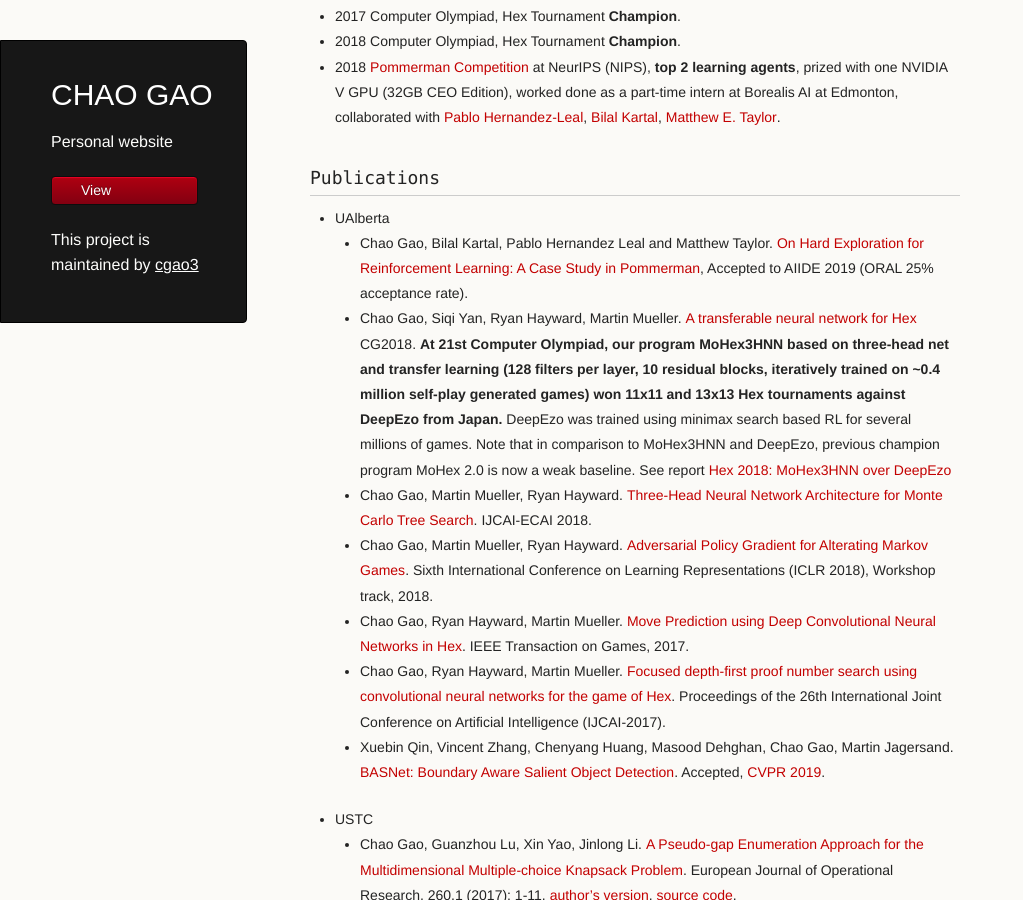
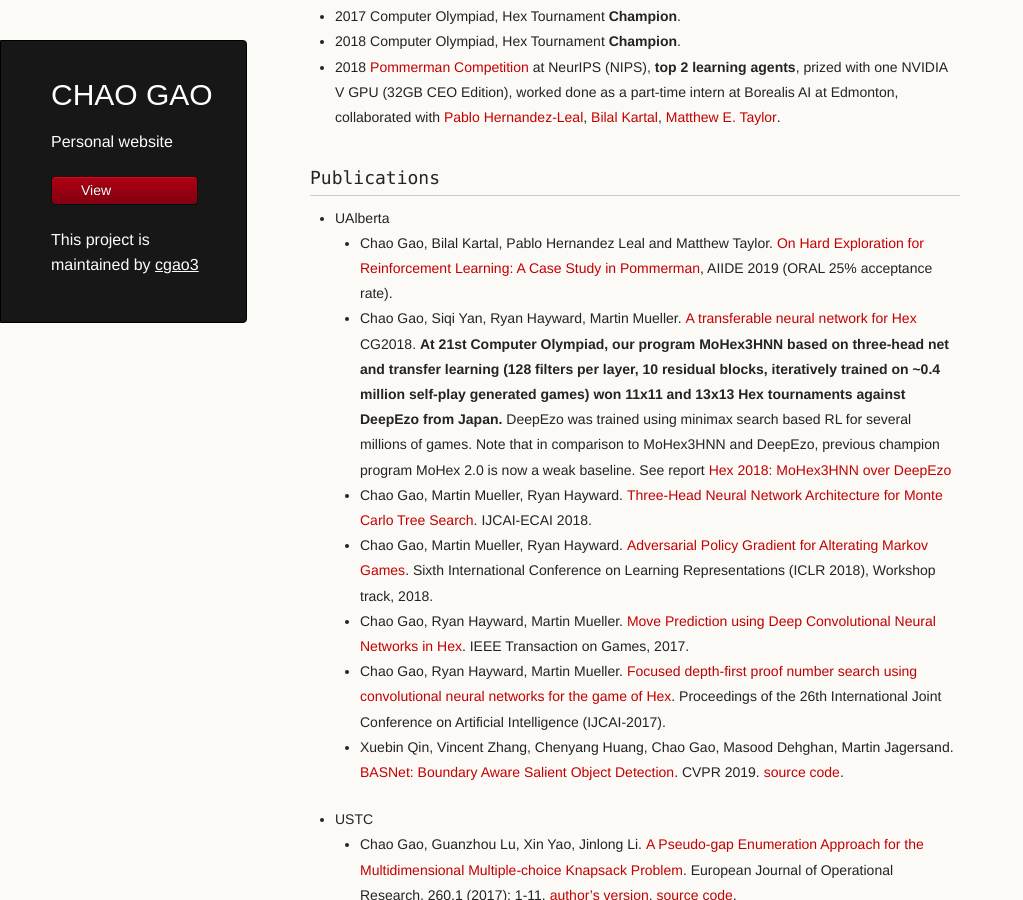
Before and after one commit to cgao3/cgao3-old.github.io, a Jekyll site: the page built from index.md, in a window 1280 px wide and 900 px high, scrolled down 766 px. Shown: the whole window, without its empty margins (0-1023 px from the left). Built offline with Jekyll 4.4.1, drawn with Linux system fonts in a browser that asks for light colours; our own code applies the rules of GitHub Pages for plain Markdown files; a script that is not in the unit is left out.

Commit message:
Update index.md

```diff
--- a/index.md
+++ b/index.md
@@ -28,13 +28,13 @@
 ### Publications
 
 + UAlberta
-    + Chao Gao, Bilal Kartal, Pablo Hernandez Leal and Matthew Taylor. [On Hard Exploration for Reinforcement Learning: A Case Study in Pommerman](#), Accepted to AIIDE 2019 (ORAL 25% acceptance rate).
+    + Chao Gao, Bilal Kartal, Pablo Hernandez Leal and Matthew Taylor. [On Hard Exploration for Reinforcement Learning: A Case Study in Pommerman](#), AIIDE 2019 (ORAL 25% acceptance rate).
     + Chao Gao, Siqi Yan, Ryan Hayward, Martin Mueller. [A transferable neural network for Hex](https://webdocs.cs.ualberta.ca/~mmueller/ps/2018/2018-cg-transferable-network.pdf) CG2018. **At 21st Computer Olympiad, our program MoHex3HNN based on three-head net and transfer learning (128 filters per layer, 10 residual blocks, iteratively trained on ~0.4 million self-play generated games) won 11x11 and 13x13 Hex tournaments against DeepEzo from Japan.** DeepEzo was trained using minimax search based RL for several millions of games. Note that in comparison to MoHex3HNN and DeepEzo, previous champion program MoHex 2.0 is now a weak baseline. See report [Hex 2018: MoHex3HNN over DeepEzo](http://webdocs.cs.ualberta.ca/~hayward/papers/taiwan18.pdf)
     + Chao Gao, Martin Mueller, Ryan Hayward. [Three-Head Neural Network Architecture for Monte Carlo Tree Search](https://www.ijcai.org/proceedings/2018/0523.pdf). IJCAI-ECAI 2018.
     + Chao Gao, Martin Mueller, Ryan Hayward. [Adversarial Policy Gradient for Alterating Markov Games](https://openreview.net/forum?id=ByINFNJDz). Sixth International Conference on Learning Representations (ICLR 2018), Workshop track, 2018.
     + Chao Gao, Ryan Hayward, Martin Mueller. [Move Prediction using Deep Convolutional Neural Networks in Hex](https://ieeexplore.ieee.org/document/8226781/). IEEE Transaction on Games, 2017.
     + Chao Gao, Ryan Hayward, Martin Mueller. [Focused depth-first proof number search using convolutional neural networks for the game of Hex](https://www.ijcai.org/proceedings/2017/513). Proceedings of the 26th International Joint Conference on Artificial Intelligence (IJCAI-2017).
-    + Xuebin Qin, Vincent Zhang, Chenyang Huang, Masood Dehghan, Chao Gao, Martin Jagersand. [BASNet: Boundary Aware Salient Object Detection](#). Accepted, [CVPR 2019](http://cvpr2019.thecvf.com/).
+    + Xuebin Qin, Vincent Zhang, Chenyang Huang, Chao Gao, Masood Dehghan, Martin Jagersand. [BASNet: Boundary Aware Salient Object Detection](http://openaccess.thecvf.com/content_CVPR_2019/papers/Qin_BASNet_Boundary-Aware_Salient_Object_Detection_CVPR_2019_paper.pdf). CVPR 2019. [source code](#https://github.com/NathanUA/BASNet).
 
 + USTC
     + Chao Gao, Guanzhou Lu, Xin Yao, Jinlong Li. [A Pseudo-gap Enumeration Approach for the Multidimensional Multiple-choice Knapsack Problem](https://www.sciencedirect.com/science/article/abs/pii/S0377221716309675). European Journal of Operational Research, 260.1 (2017): 1-11. [author's version](./posts/OR/IPGE.pdf), [source code](./posts/OR/mmkp_ipge.zip).
```
